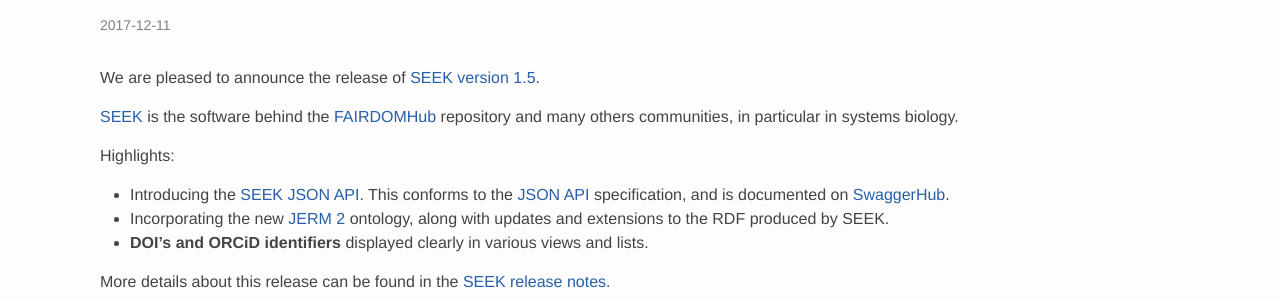
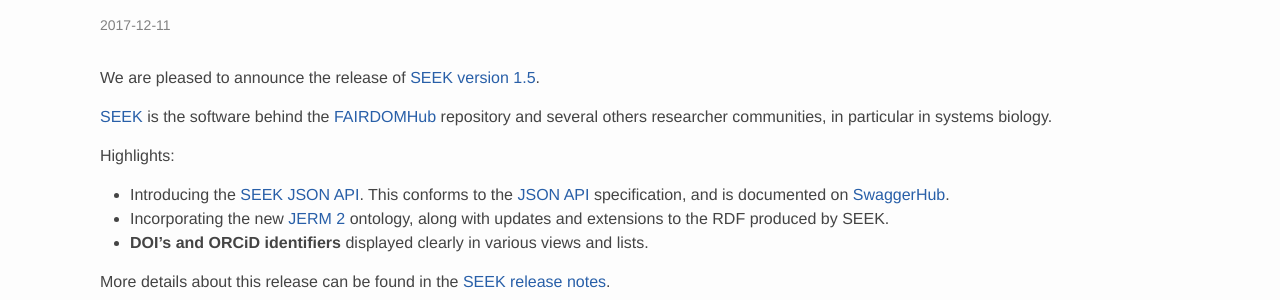
Before and after one commit to eScienceLab/eScienceLab.github.io, a Jekyll site: the page built from _posts/2017-12-11-seek-1.5.md, in a window 1280 px wide. Shown: the part 158-458 px from the top of the page. Built offline with Jekyll 4.4.1, drawn with Linux system fonts in a browser that asks for light colours; comment, search, counter and statistics services are not loaded.

Commit message:
Update 2017-12-11-seek-1.5.md

```diff
--- a/_posts/2017-12-11-seek-1.5.md
+++ b/_posts/2017-12-11-seek-1.5.md
@@ -7,7 +7,7 @@
 
 We are pleased to announce the release of [SEEK version 1.5](http://docs.seek4science.org/tech/releases/#version-150).
 
-[SEEK](http://seek4science.org/) is the software behind the [FAIRDOMHub](https://fairdomhub.org) repository and many others communities, in particular in systems biology.
+[SEEK](http://seek4science.org/) is the software behind the [FAIRDOMHub](https://fairdomhub.org) repository and several others researcher communities, in particular in systems biology.
 
 Highlights:
 
```
